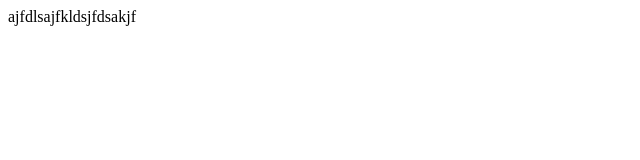
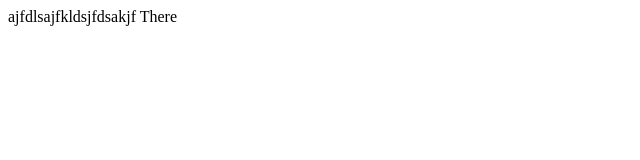
Before and after one commit to kshellew/kawork, a plain HTML site: page index.html in a window 1280 px wide. Shown: the full height of the page, 0-640 px from the left. Drawn offline with Linux system fonts and the light colour scheme.

Commit message:
Update index.html

```diff
--- a/index.html
+++ b/index.html
@@ -6,5 +6,7 @@
   </head>
   <body>
   ajfdlsajfkldsjfdsakjf
+
+    There
   </body>
   </html>
```
